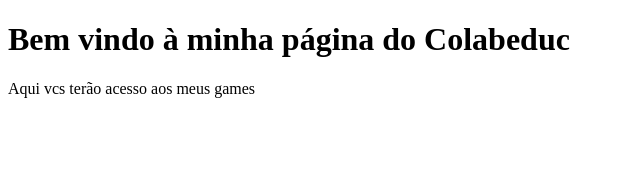
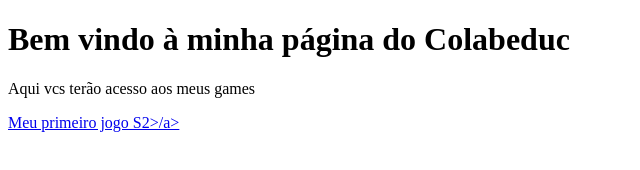
Before and after one commit to sthephaniekaren/sthephaniekaren.github.io, a plain HTML site: page index.html in a window 1280 px wide. Shown: the whole page, without its empty margins (0-640 px from the left). Drawn offline with Linux system fonts and the light colour scheme.

Commit message:
Update index.html

```diff
--- a/index.html
+++ b/index.html
@@ -6,5 +6,6 @@
     <body>
         <h1>Bem vindo à minha página do Colabeduc</h1>
         <p>Aqui vcs terão acesso aos meus games</p>
+        <a href="https://sthephaniekaren.github.io/salveaspalavras/">Meu primeiro jogo S2>/a>
     </body>
 </html>
```
